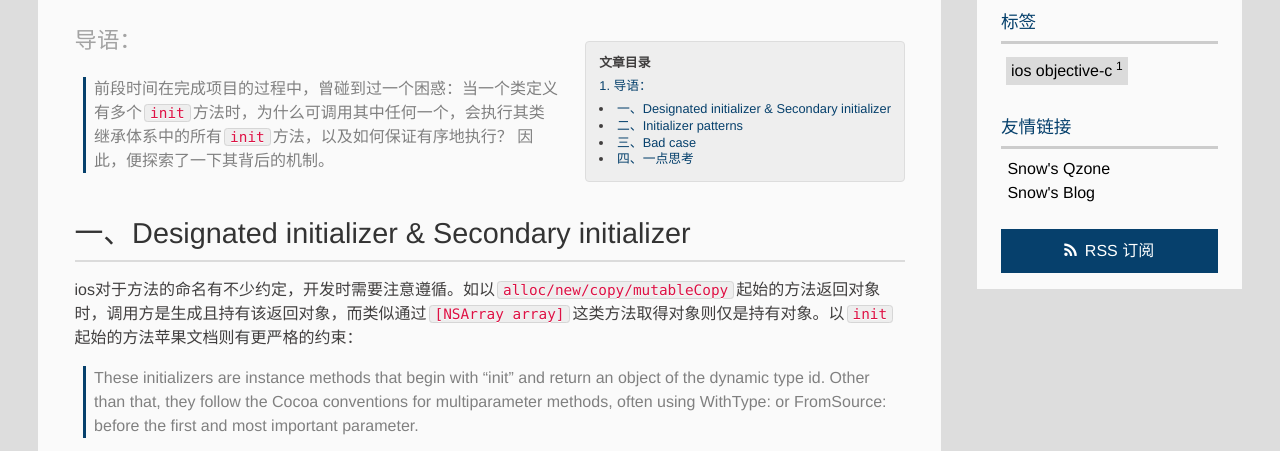
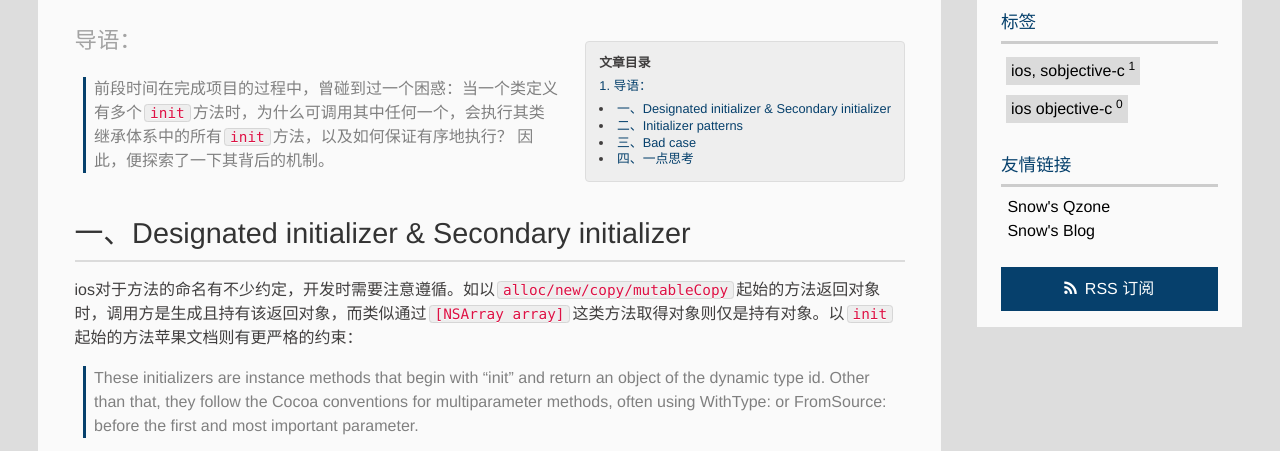
Before and after one commit to snowbao/snowbao.github.io, a plain HTML site: page 2015/01/23/ios initializer patterns/index.html in a window 1280 px wide. Shown: the part 346-797 px from the top of the page. Drawn offline with Linux system fonts and the light colour scheme; a script that the page names is missing.

Commit message:
Site updated: 2015-01-23 23:09:41

```diff
--- a/2015/01/23/ios initializer patterns/index.html
+++ b/2015/01/23/ios initializer patterns/index.html
@@ -192,7 +192,7 @@ ios对于方法的命名有不少约定，开发时需要注意遵循。如以al
 
   <div class="article-tags">
 
-  <span></span> <a href="/tags/ios-objective-c/">ios objective-c</a>
+  <span></span> <a href="/tags/ios-sobjective-c/">ios, sobjective-c</a>
   </div>
 
 </div>
@@ -260,7 +260,9 @@ var duoshuoQuery = {short_name:"dadacomeon"};
 	<p class="asidetitle">标签</p>
 		<ul class="clearfix">
 
-			<li><a href="/tags/ios-objective-c/" title="ios objective-c">ios objective-c<sup>1</sup></a></li>
+			<li><a href="/tags/ios-sobjective-c/" title="ios, sobjective-c">ios, sobjective-c<sup>1</sup></a></li>
+
+			<li><a href="/tags/ios-objective-c/" title="ios objective-c">ios objective-c<sup>0</sup></a></li>
 
 		</ul>
 </div>
```
Also changed, not shown: index.html (+3 -1 lines), tags/ios-sobjective-c/index.html (renamed from tags/ios-objective-c/index.html, +3 -3 lines).
